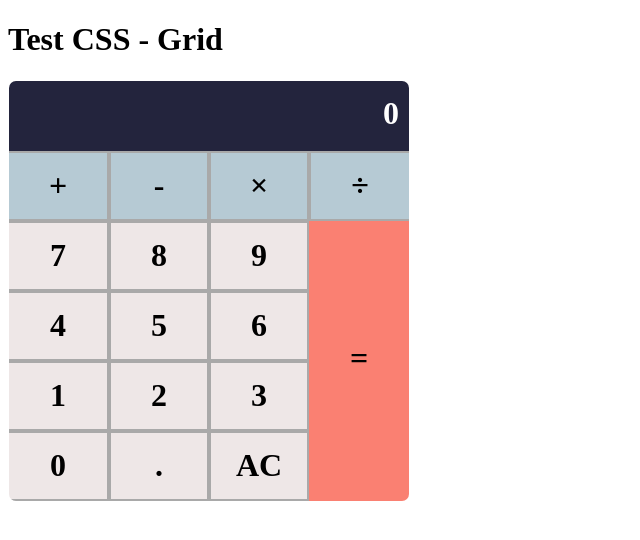
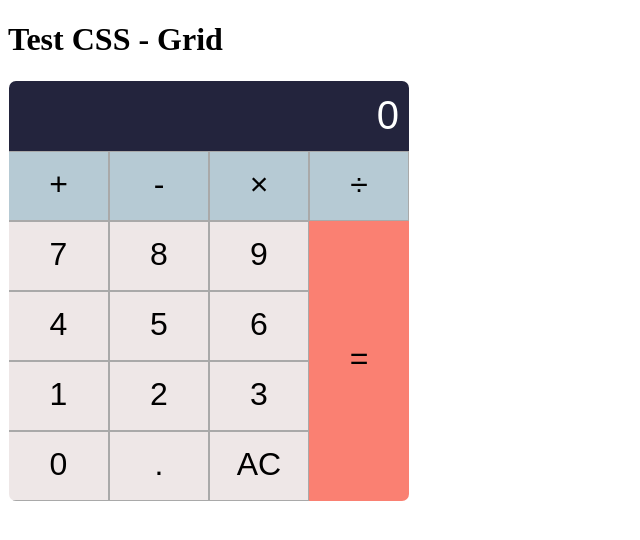
Before and after one commit to KosmosLock42/DevelHope-CSS_Test, a plain HTML site: page Test4/index.html in a window 1280 px wide. Shown: the whole page, without its empty margins (0-640 px from the left). Drawn offline with Linux system fonts and the light colour scheme.

Commit message:
verbosity fix

```diff
--- a/Test4/index.html
+++ b/Test4/index.html
@@ -13,49 +13,41 @@
 </header>
 <main>
     <div class="calc">
-        <div class="display">0</div>
+        <div class="display">
+            <p>0</p>
+        </div>
 
-                    <p class="plus">+</p>
-                    <p class="minus">-</p>
-                    <p class="multi">×</p>
-                    <p class="divi">÷</p>
+                    <p class="plus symbol digit bless">+</p>
+                    <p class="minus symbol digit">-</p>
+                    <p class="multi symbol digit">×</p>
+                    <p class="divi symbol digit">÷</p>
 
 
 
-                    <p class="seven">7</p>
-                    <p class="eight">8</p>
-                    <p class="nine">9</p>
+                    <p class="seven digit bless">7</p>
+                    <p class="eight digit">8</p>
+                    <p class="nine digit">9</p>
 
 
-                    <p class="four">4</p>
-                    <p class="five">5</p>
-                    <p class="six">6</p>
+                    <p class="four digit bless">4</p>
+                    <p class="five digit">5</p>
+                    <p class="six digit">6</p>
 
 
-                    <p class="one">1</p>
-                    <p class="two">2</p>
-                    <p class="three">3</p>
+                    <p class="one digit bless">1</p>
+                    <p class="two digit">2</p>
+                    <p class="three digit">3</p>
 
 
-                    <p class="zero">0</p>
-                    <p class="point">.</p>
-                    <p class="reset">AC</p>
+                    <p class="zero digit bless">0</p>
+                    <p class="point digit">.</p>
+                    <p class="reset digit">AC</p>
 
 
-            <div class="equal">=</div>
-
-
-
+            <div class="equal">
+                <p>=</p>
+            </div>
     </div>
-
-
-
-
-
 </main>
-
-
-
-
 </body>
 </html>
--- a/Test4/style.css
+++ b/Test4/style.css
@@ -2,16 +2,14 @@
     --symbolsc: rgb(182, 202, 212);
     --numbc: rgb(238, 231, 231);
     --f-size: 2rem;
-    --f-wei: 900;
+    --f-wei: 420;
     --paddtop: 14px;
-    --brdrs: solid darkgray 2px;
+    --brdrs: solid darkgray 1px;
+    --f-family: Arial, Helvetica, sans-serif;
 }
 
-/* Sono sicuro che vi fosse un modo meno verboso di farlo ma questo è quello che ho trovato più
-intuitivo. Non credo di essere riuscito a prendere bene certi colori o misure dei bordi. */
-
-
 .calc{
+    font-family: var(--f-family);
     width: 400px;
     border: solid 0.1px white;
     border-radius: 8px;
@@ -27,62 +25,21 @@ intuitivo. Non credo di essere riuscito a prendere bene certi colori o misure de
                          "zero point reset equal";
 }
 
+
+
 .display{
+    display: flex;
+    justify-content: flex-end;
+    align-items: center;
     grid-area: display;
     background-color: rgb(35, 36, 61);
-    margin: 0;
     color: white;
     font-size:var(--f-size);
     font-weight: var(--f-wei);
     text-align: right;
-    padding-top: var(--paddtop);
+    font-size: 2.5rem;
+    align-items: center;
     padding-right: 10px;
-}
-
-.plus{
-    grid-area: plus;
-    background-color: var(--symbolsc);
-    margin: 0;
-    border: var(--brdrs);
-    text-align: center;
-    padding-top: var(--paddtop);
-    font-size:var(--f-size);
-    font-weight: var(--f-wei);
-    border-left: hidden;
-}
-
-.minus{
-    grid-area: minus;
-    background-color: var(--symbolsc);
-    margin: 0;
-    border: var(--brdrs);
-    text-align: center;
-    padding-top: var(--paddtop);
-    font-size:var(--f-size);
-    font-weight: var(--f-wei);
-}
-
-.multi{
-    grid-area: multi;
-    background-color: var(--symbolsc);
-    margin: 0;
-    border: var(--brdrs);
-    text-align: center;
-    padding-top: 14px;
-    font-size:var(--f-size);
-    font-weight: var(--f-wei);
-}
-
-.divi{
-    grid-area: divi;
-    background-color: var(--symbolsc);
-    margin: 0;
-    border: var(--brdrs);
-    text-align: center;
-    padding-top: 14px;
-    font-size:var(--f-size);
-    font-weight: var(--f-wei);
-    border-right: hidden;
 }
 
 .equal{
@@ -92,25 +49,12 @@ intuitivo. Non credo di essere riuscito a prendere bene certi colori o misure de
     font-size:var(--f-size);
     font-weight: var(--f-wei);
     text-align: center;
-    line-height: 275px;
+    line-height: 210px;
 }
 
-.seven{
+.digit{
+    margin: 0;
     background-color: var(--numbc);
-    grid-area: seven;
-    margin: 0;
-    border: var(--brdrs);
-    text-align: center;
-    padding-top: var(--paddtop);
-    font-size:var(--f-size);
-    font-weight: var(--f-wei);
-    border-left: hidden;
-}
-
-.eight{
-    background-color: var(--numbc);
-    grid-area: eight;
-    margin: 0;
     border: var(--brdrs);
     text-align: center;
     padding-top: var(--paddtop);
@@ -118,115 +62,77 @@ intuitivo. Non credo di essere riuscito a prendere bene certi colori o misure de
     font-weight: var(--f-wei);
 }
 
-.nine{
-    background-color: var(--numbc);
-    grid-area: nine;
-    margin: 0;
-    border: var(--brdrs);
-    text-align: center;
-    padding-top: var(--paddtop);
-    font-size:var(--f-size);
-    font-weight: var(--f-wei);
-}
-
-.four{
-    background-color: var(--numbc);
-    grid-area: four;
-    margin: 0;
-    border: var(--brdrs);
-    text-align: center;
-    padding-top: var(--paddtop);
-    font-size:var(--f-size);
-    font-weight: var(--f-wei);
+.bless{
     border-left: hidden;
 }
 
+.symbol{
+    background-color: var(--symbolsc);
+}
+
+
+
+.plus{
+    grid-area: plus;
+}
+
+.minus{
+    grid-area: minus;
+
+}
+
+.multi{
+    grid-area: multi;
+}
+
+.divi{
+    grid-area: divi;
+}
+
+
+.seven{
+    grid-area: seven;
+}
+
+.eight{
+    grid-area: eight;
+}
+
+.nine{
+    grid-area: nine;
+}
+.four{
+    grid-area: four;
+}
+
 .five{
-    background-color: var(--numbc);
     grid-area: five;
-    margin: 0;
-    border: var(--brdrs);
-    text-align: center;
-    padding-top: var(--paddtop);
-    font-size:var(--f-size);
-    font-weight: var(--f-wei);
 }
 
 .six{
-    background-color: var(--numbc);
     grid-area: six;
-    margin: 0;
-    border: var(--brdrs);
-    text-align: center;
-    padding-top: var(--paddtop);
-    font-size:var(--f-size);
-    font-weight: var(--f-wei);
 }
 
 .one{
-    background-color: var(--numbc);
     grid-area: one;
-    margin: 0;
-    border: var(--brdrs);
-    text-align: center;
-    padding-top: var(--paddtop);
-    font-size:var(--f-size);
-    font-weight: var(--f-wei);
-    border-left: hidden;
 }
 
 .two{
-    background-color: var(--numbc);
     grid-area: two;
-    margin: 0;
-    border: var(--brdrs);
-    text-align: center;
-    padding-top: var(--paddtop);
-    font-size:var(--f-size);
-    font-weight: var(--f-wei);
 }
 
 .three{
-    background-color: var(--numbc);
     grid-area: three;
-    margin: 0;
-    border: var(--brdrs);
-    text-align: center;
-    padding-top: var(--paddtop);
-    font-size:var(--f-size);
-    font-weight: var(--f-wei);
 }
 
 .zero{
-    background-color: var(--numbc);
     grid-area: zero;
-    margin: 0;
-    border: var(--brdrs);
-    text-align: center;
-    padding-top: var(--paddtop);
-    font-size:var(--f-size);
-    font-weight: var(--f-wei);
-    border-left: hidden;
 }
 
 .point{
-    background-color: var(--numbc);
     grid-area: point;
-    margin: 0;
-    border: var(--brdrs);
-    text-align: center;
-    padding-top: var(--paddtop);
-    font-size:var(--f-size);
-    font-weight: var(--f-wei);
 }
 
 .reset{
-    background-color: var(--numbc);
     grid-area: reset;
-    margin: 0;
-    border: var(--brdrs);
-    text-align: center;
-    padding-top: var(--paddtop);
-    font-size:var(--f-size);
-    font-weight: var(--f-wei);
 }
```
